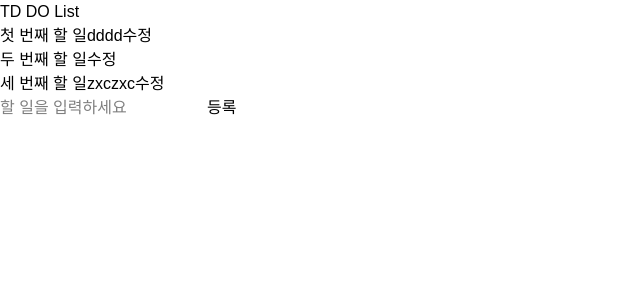
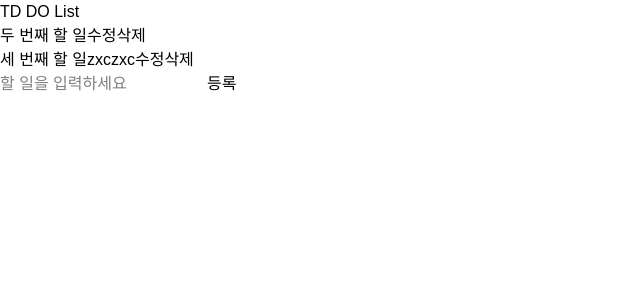
Before and after one commit to jungminji0215/next-to-do-list, a Next.js app: page / in a window 1280 px wide. Shown: the top 300 px of the page, without its empty margins (0-640 px from the left). Built offline with nearby package versions, Linux system fonts and the light colour scheme; data requests are answered from the project's data file.

Commit message:
feat : todo 삭제

```diff
--- a/db.json
+++ b/db.json
@@ -1,10 +1,5 @@
 {
   "todos": [
-    {
-      "id": "1",
-      "title": "첫 번째 할 일dddd",
-      "completed": false
-    },
     {
       "id": "2",
       "title": "두 번째 할 일",
--- a/src/components/Todos.tsx
+++ b/src/components/Todos.tsx
@@ -1,6 +1,6 @@
 "use client";
 
-import { getTodos, updateTodo } from "@/service/todos";
+import { deleteTodo, getTodos, updateTodo } from "@/service/todos";
 import { Todo } from "@/types/todos";
 import {
   useMutation,
@@ -8,12 +8,6 @@ import {
   useSuspenseQuery,
 } from "@tanstack/react-query";
 import React, { useState } from "react";
-
-type UpdateTodoParams = {
-  title: string;
-  id: string;
-  completed: boolean;
-};
 
 export default function Todos() {
   const queryClient = useQueryClient();
@@ -30,6 +24,13 @@ export default function Todos() {
 
       setTodoId(null);
       setTitle("");
+    },
+  });
+
+  const deleteMutation = useMutation({
+    mutationFn: (id: string) => deleteTodo(id),
+    onSuccess: () => {
+      queryClient.invalidateQueries({ queryKey: ["todos"] });
     },
   });
 
@@ -60,6 +61,12 @@ export default function Todos() {
     setTitle("");
   };
 
+  const handleDelete = (id: string) => {
+    if (confirm("정말 삭제하시겠습니까?")) {
+      deleteMutation.mutate(id);
+    }
+  };
+
   return (
     <>
       <ul>
@@ -79,6 +86,7 @@ export default function Todos() {
               <>
                 <span>{todo.title}</span>
                 <button onClick={() => handleEdit(todo)}>수정</button>
+                <button onClick={() => handleDelete(todo.id)}>삭제</button>
               </>
             )}
           </li>
```
